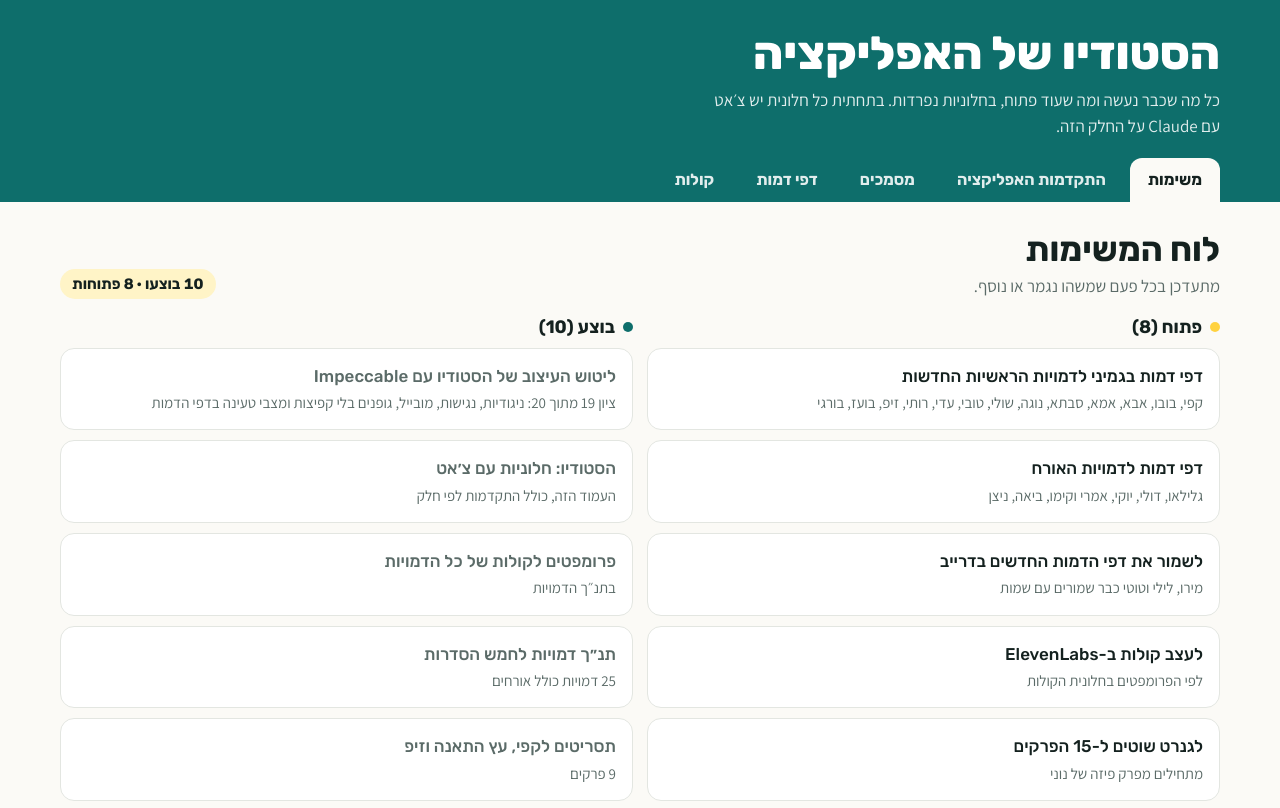
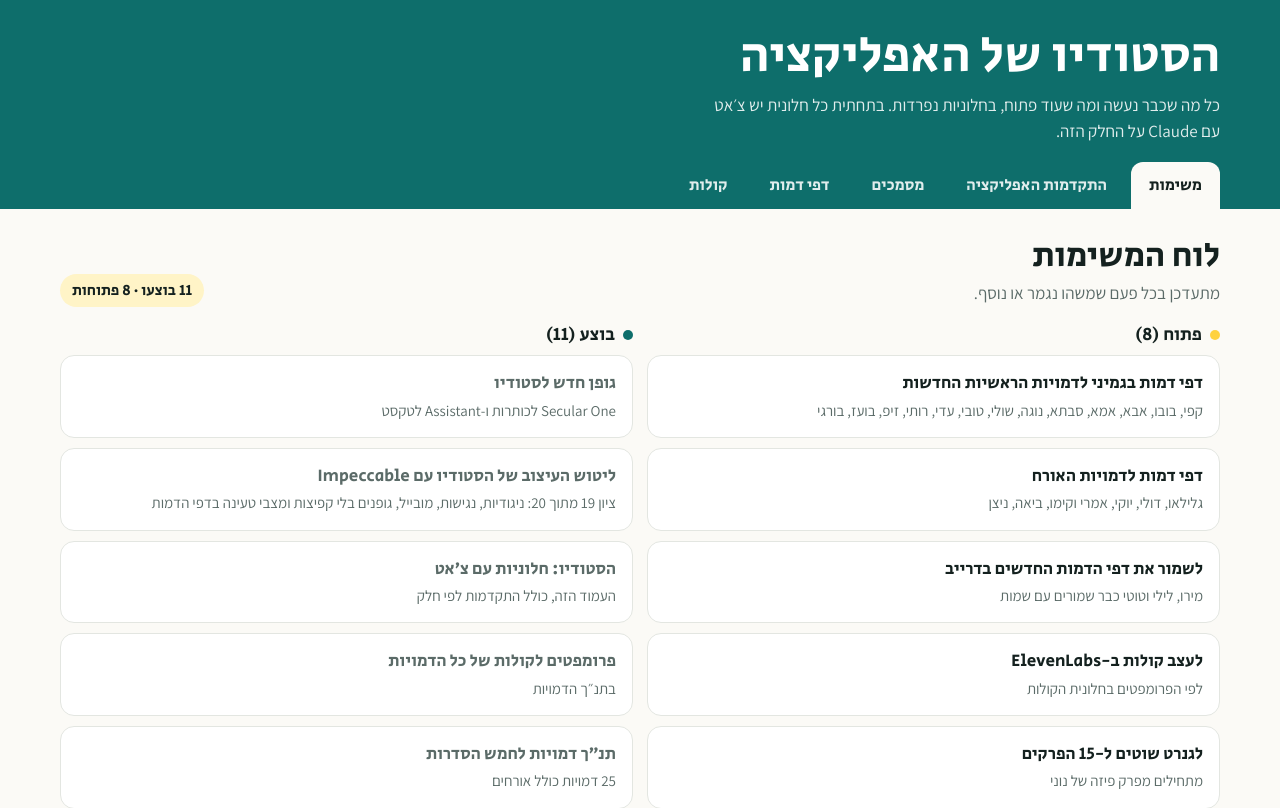
Before and after one commit to IritTimkin/findTickets, a plain HTML site: page index.html in a window 1280 px wide. Shown: the top 808 px of the page. Drawn offline with Linux system fonts and the light colour scheme.

Commit message:
Switch headings to Secular One (self-hosted), keep Assistant for body
Co-Authored-By: Claude Opus 5.5 <noreply@anthropic.com>
Claude-Session: https://claude.ai/code/session_017GDWB2AZkaoxP94fdwtm4t

```diff
--- a/index.html
+++ b/index.html
@@ -4,20 +4,20 @@
 <meta charset="utf-8">
 <meta name="viewport" content="width=device-width, initial-scale=1">
 <title>הסטודיו של האפליקציה</title>
-<link rel="preload" href="fonts/rubik-hebrew.woff2" as="font" type="font/woff2" crossorigin>
+<link rel="preload" href="fonts/secularone-hebrew.woff2" as="font" type="font/woff2" crossorigin>
 <link rel="preload" href="fonts/assistant-hebrew.woff2" as="font" type="font/woff2" crossorigin>
-<link rel="preload" href="fonts/rubik-latin.woff2" as="font" type="font/woff2" crossorigin>
+<link rel="preload" href="fonts/secularone-latin.woff2" as="font" type="font/woff2" crossorigin>
 <link rel="preload" href="fonts/assistant-latin.woff2" as="font" type="font/woff2" crossorigin>
 <style>
-/* Rubik and Assistant (SIL OFL 1.1, see fonts/), self-hosted so the page never reflows when fonts arrive */
-@font-face{font-family:Rubik;font-style:normal;font-weight:500 800;font-display:optional;src:url(fonts/rubik-hebrew.woff2) format('woff2');unicode-range:U+0307-0308, U+0590-05FF, U+200C-2010, U+20AA, U+25CC, U+FB1D-FB4F}
-@font-face{font-family:Rubik;font-style:normal;font-weight:500 800;font-display:optional;src:url(fonts/rubik-latin.woff2) format('woff2');unicode-range:U+0000-00FF, U+0131, U+0152-0153, U+02BB-02BC, U+02C6, U+02DA, U+02DC, U+0304, U+0308, U+0329, U+2000-206F, U+20AC, U+2122, U+2191, U+2193, U+2212, U+2215, U+FEFF, U+FFFD}
+/* Secular One and Assistant (SIL OFL 1.1, see fonts/), self-hosted so the page never reflows when fonts arrive */
+@font-face{font-family:"Secular One";font-style:normal;font-weight:400;font-display:optional;src:url(fonts/secularone-hebrew.woff2) format('woff2');unicode-range:U+0307-0308, U+0590-05FF, U+200C-2010, U+20AA, U+25CC, U+FB1D-FB4F}
+@font-face{font-family:"Secular One";font-style:normal;font-weight:400;font-display:optional;src:url(fonts/secularone-latin.woff2) format('woff2');unicode-range:U+0000-00FF, U+0131, U+0152-0153, U+02BB-02BC, U+02C6, U+02DA, U+02DC, U+0304, U+0308, U+0329, U+2000-206F, U+20AC, U+2122, U+2191, U+2193, U+2212, U+2215, U+FEFF, U+FFFD}
 @font-face{font-family:Assistant;font-style:normal;font-weight:400 700;font-display:optional;src:url(fonts/assistant-hebrew.woff2) format('woff2');unicode-range:U+0307-0308, U+0590-05FF, U+200C-2010, U+20AA, U+25CC, U+FB1D-FB4F}
 @font-face{font-family:Assistant;font-style:normal;font-weight:400 700;font-display:optional;src:url(fonts/assistant-latin.woff2) format('woff2');unicode-range:U+0000-00FF, U+0131, U+0152-0153, U+02BB-02BC, U+02C6, U+02DA, U+02DC, U+0304, U+0308, U+0329, U+2000-206F, U+20AC, U+2122, U+2191, U+2193, U+2212, U+2215, U+FEFF, U+FFFD}
 /* VOICE: a working studio wall for one creator, warm and practical
    IDEA: the production board pinned in an animation studio: cards per stage
    PICTURE: the task board itself, open at the top
-   COLOUR and TYPE: Miro's teal ground band, Lili's notebook yellow as accent, ink on paper; Rubik + Assistant
+   COLOUR and TYPE: Miro's teal ground band, Lili's notebook yellow as accent, ink on paper; Secular One + Assistant
    LAYOUT: teal header with panel tabs, one panel at a time, a chat with Claude under each panel */
 :root{color-scheme:light dark;
 --bg:light-dark(#fbfaf6,#101716);--card:light-dark(#ffffff,#18221f);--ink:light-dark(#14211f,#e9f0ee);
@@ -28,7 +28,7 @@
 :root[data-theme=light]{color-scheme:light}:root[data-theme=dark]{color-scheme:dark}
 *{box-sizing:border-box;min-width:0}
 body{margin:0;background:var(--bg);color:var(--ink);font:17px/1.55 Assistant,system-ui,sans-serif;overflow-x:clip}
-h1,h2,h3{font-family:Rubik,Assistant,sans-serif;line-height:1.15;margin:0;text-wrap:balance}
+h1,h2,h3{font-family:"Secular One",Assistant,sans-serif;font-weight:400;line-height:1.15;margin:0;text-wrap:balance}
 a{color:inherit;text-underline-offset:.2em}
 p{text-wrap:pretty}
 ::selection{background:var(--yel);color:#14211f}
@@ -41,10 +41,10 @@ html{accent-color:var(--teal);scrollbar-color:var(--line) transparent}
 
 header{background:var(--teal);color:#fff;padding-top:28px}
 header :focus-visible{outline-color:var(--yel)}
-header h1{font-size:clamp(30px,4.4vw,46px);font-weight:800}
+header h1{font-size:clamp(32px,4.6vw,50px);font-weight:400}
 header p{margin:6px 0 18px;opacity:.88;max-width:62ch}
 nav{display:flex;gap:6px;flex-wrap:wrap}
-nav a{text-decoration:none;font:700 16px Rubik,sans-serif;padding:12px 18px;border-radius:12px 12px 0 0;color:#fff;opacity:.88;min-height:44px;display:flex;align-items:center}
+nav a{text-decoration:none;font:400 16px "Secular One",Assistant,sans-serif;padding:12px 18px;border-radius:12px 12px 0 0;color:#fff;opacity:.88;min-height:44px;display:flex;align-items:center}
 nav a:not([aria-current]):hover{opacity:1;background:rgb(255 255 255/.12)}
 nav a[aria-current=page]{background:var(--bg);color:var(--ink);opacity:1}
 
@@ -53,14 +53,14 @@ section[hidden]{display:none}
 .lead{display:flex;justify-content:space-between;align-items:end;gap:16px;flex-wrap:wrap;margin-bottom:18px}
 .lead h2{font-size:clamp(26px,3vw,34px)}
 .lead p{margin:4px 0 0;color:var(--mute)}
-.count{font:700 15px Rubik,sans-serif;font-variant-numeric:tabular-nums;background:var(--yel2);padding:6px 12px;border-radius:99px}
+.count{font:400 15px "Secular One",Assistant,sans-serif;font-variant-numeric:tabular-nums;background:var(--yel2);padding:6px 12px;border-radius:99px}
 
 .cols{display:grid;grid-template-columns:repeat(auto-fit,minmax(min(100%,300px),1fr));gap:14px}
 .col h3{font-size:18px;margin:0 0 10px;display:flex;gap:8px;align-items:center}
 .dot{flex:none;width:10px;height:10px;border-radius:50%;background:var(--mute)}
 .col.done .dot{background:var(--teal)}.col.open .dot{background:var(--yel)}
 .task{background:var(--card);border:1px solid var(--line);border-radius:14px;padding:14px 16px;margin-bottom:10px}
-.task b{display:block;font-family:Rubik,sans-serif;font-weight:500}
+.task b{display:block;font-family:"Secular One",Assistant,sans-serif;font-weight:400}
 .task span{color:var(--mute);font-size:15px}
 .col.done .task b{color:var(--mute)}
 
@@ -192,6 +192,7 @@ const TASKS=[
  {s:'open',t:'לאפיין את המשחק',n:'מטבעות, עולמות, משחקי תנועה, מרוצים ותכנות'},
  {s:'open',t:'לאפיין את דיסקורד לקטנטנים',n:'בטיחות, מודרציה ומסכים'},
  {s:'open',t:'לאפיין דמויות מציאותיות ואווטרים',n:'אווטרים שגדלים עם הילד, ריקוד לכל אחד'},
+ {s:'done',t:'גופן חדש לסטודיו',n:'Secular One לכותרות ו-Assistant לטקסט'},
  {s:'done',t:'ליטוש העיצוב של הסטודיו עם Impeccable',n:'ציון 19 מתוך 20: ניגודיות, נגישות, מובייל, גופנים בלי קפיצות ומצבי טעינה בדפי הדמות'},
  {s:'done',t:'הסטודיו: חלוניות עם צ׳אט',n:'העמוד הזה, כולל התקדמות לפי חלק'},
  {s:'done',t:'פרומפטים לקולות של כל הדמויות',n:'בתנ״ך הדמויות'},
```
Also changed, not shown: fonts/OFL-SecularOne.txt, fonts/rubik-hebrew.woff2 (deleted), fonts/rubik-latin.woff2 (deleted), fonts/secularone-hebrew.woff2 (added), fonts/secularone-latin.woff2 (added).
